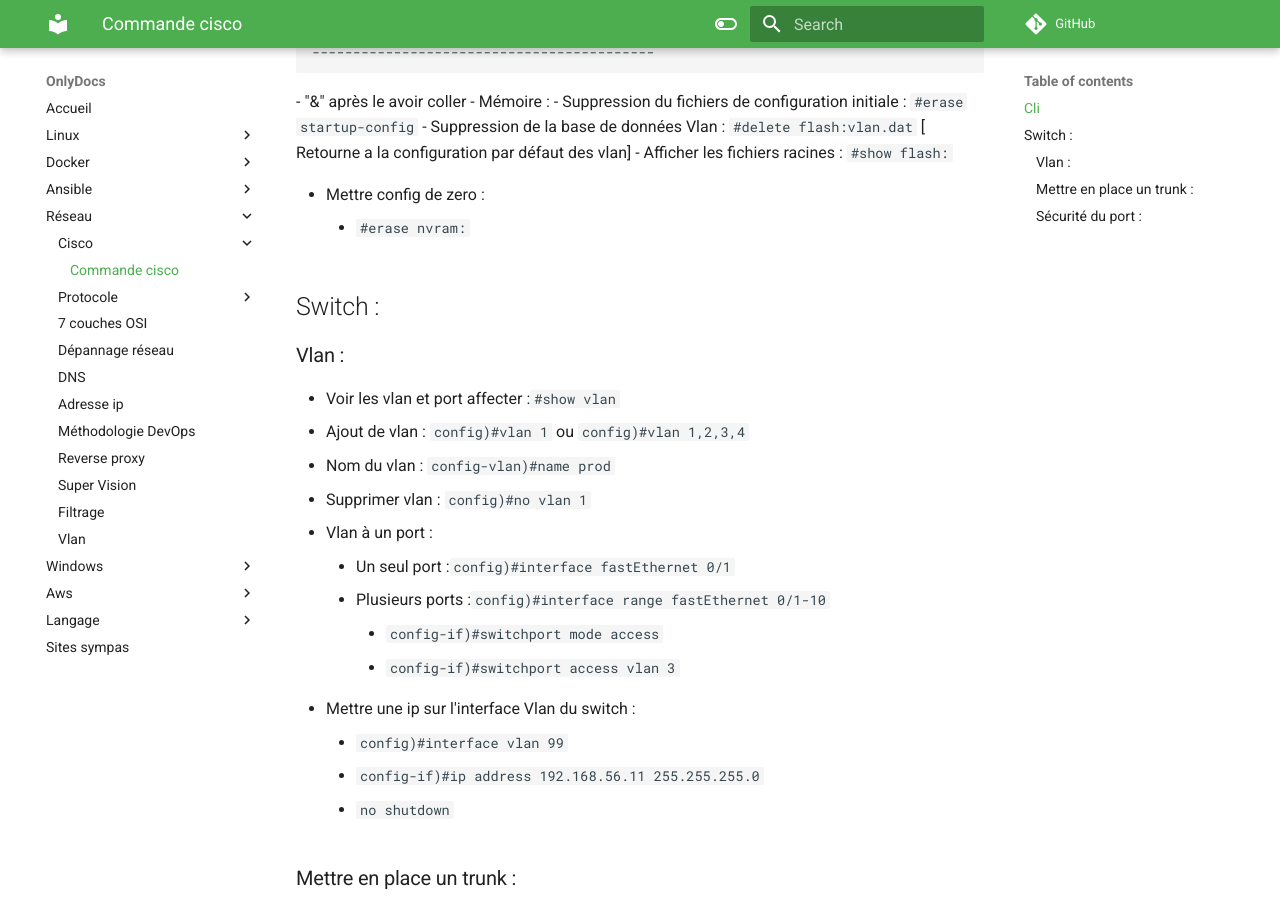
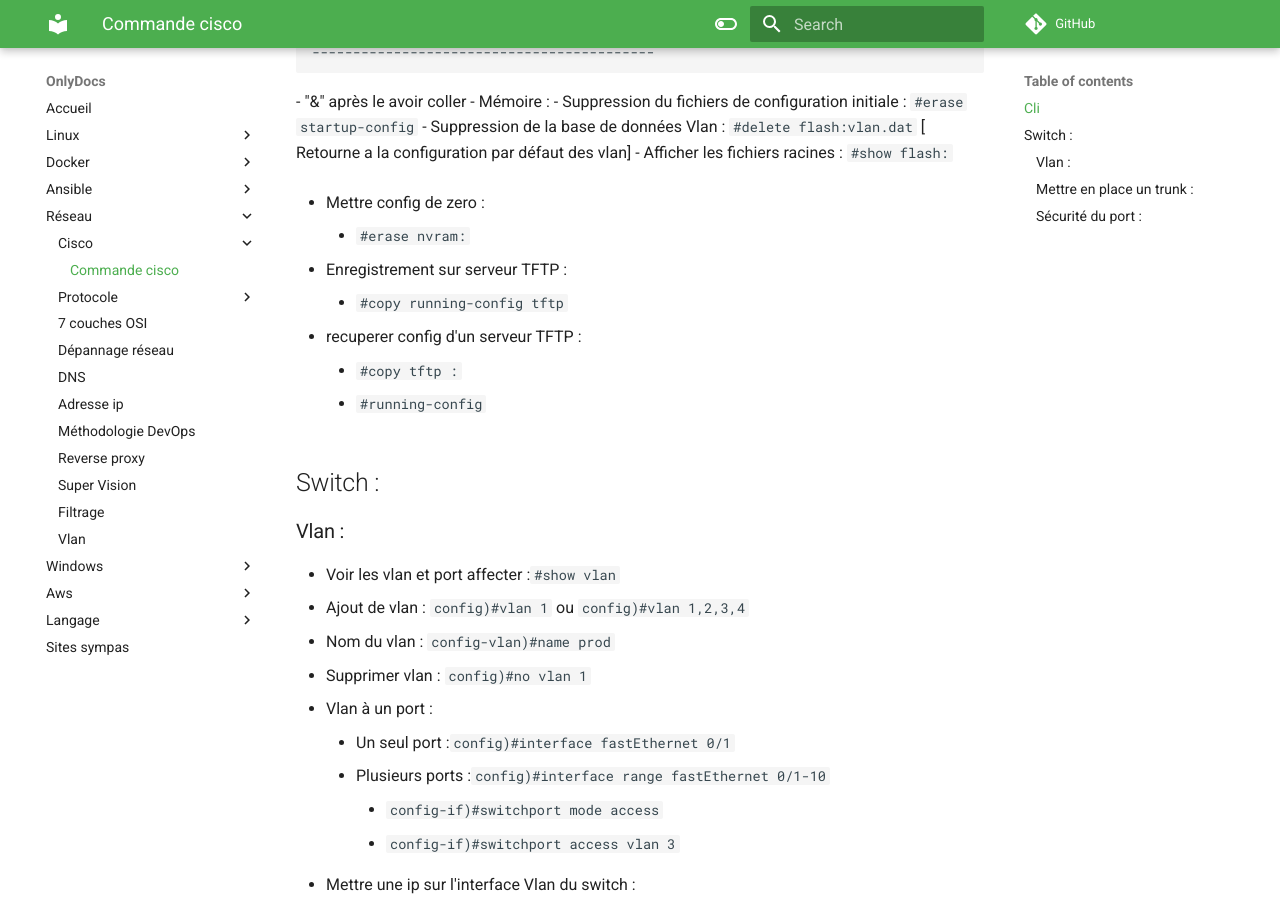
Before and after one commit to Theonlymore/OnlyDocs, an MkDocs documentation site: the page built from docs/reseau/cisco/commandeCisco.md, in a window 1280 px wide and 900 px high, scrolled down 853 px. Built offline with MkDocs 1.6.1 and Material for MkDocs 9.7.7, drawn with Linux system fonts in a browser that asks for light colours; comment, search, counter and statistics services are not loaded.

Commit message:
cisco tftp

```diff
--- a/docs/reseau/cisco/commandeCisco.md
+++ b/docs/reseau/cisco/commandeCisco.md
@@ -35,6 +35,11 @@ config)#banner motd &
 - Mettre config de zero :
     - `#erase nvram:`
 
+- Enregistrement sur serveur TFTP :
+    - `#copy running-config tftp`
+- recuperer config d'un serveur TFTP :
+    - `#copy tftp :`
+    - `#running-config`
 ## Switch :
 
 ### Vlan :
```
Also changed, not shown: docs/linux/services/fog.md (+2 -2 lines).
